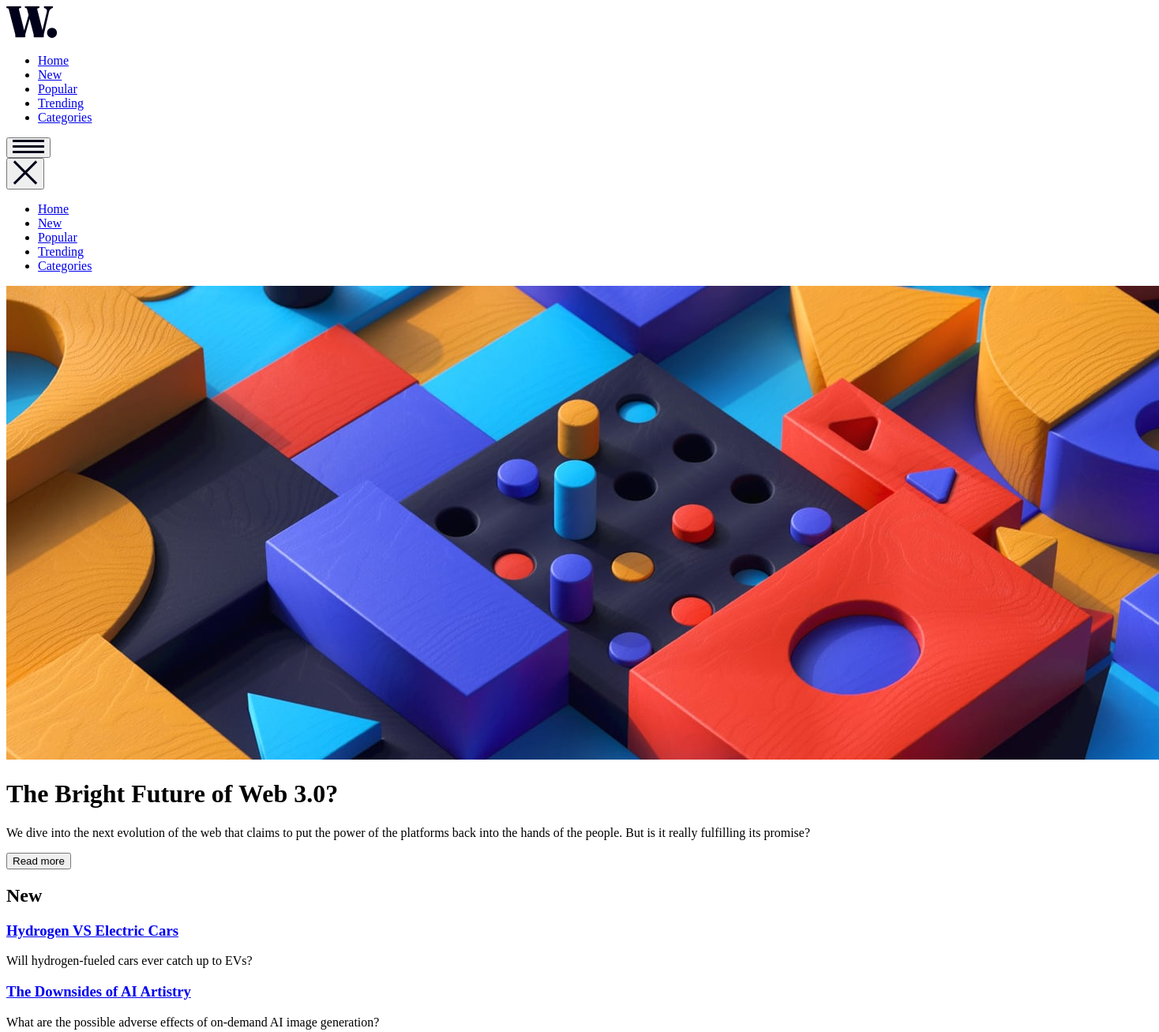
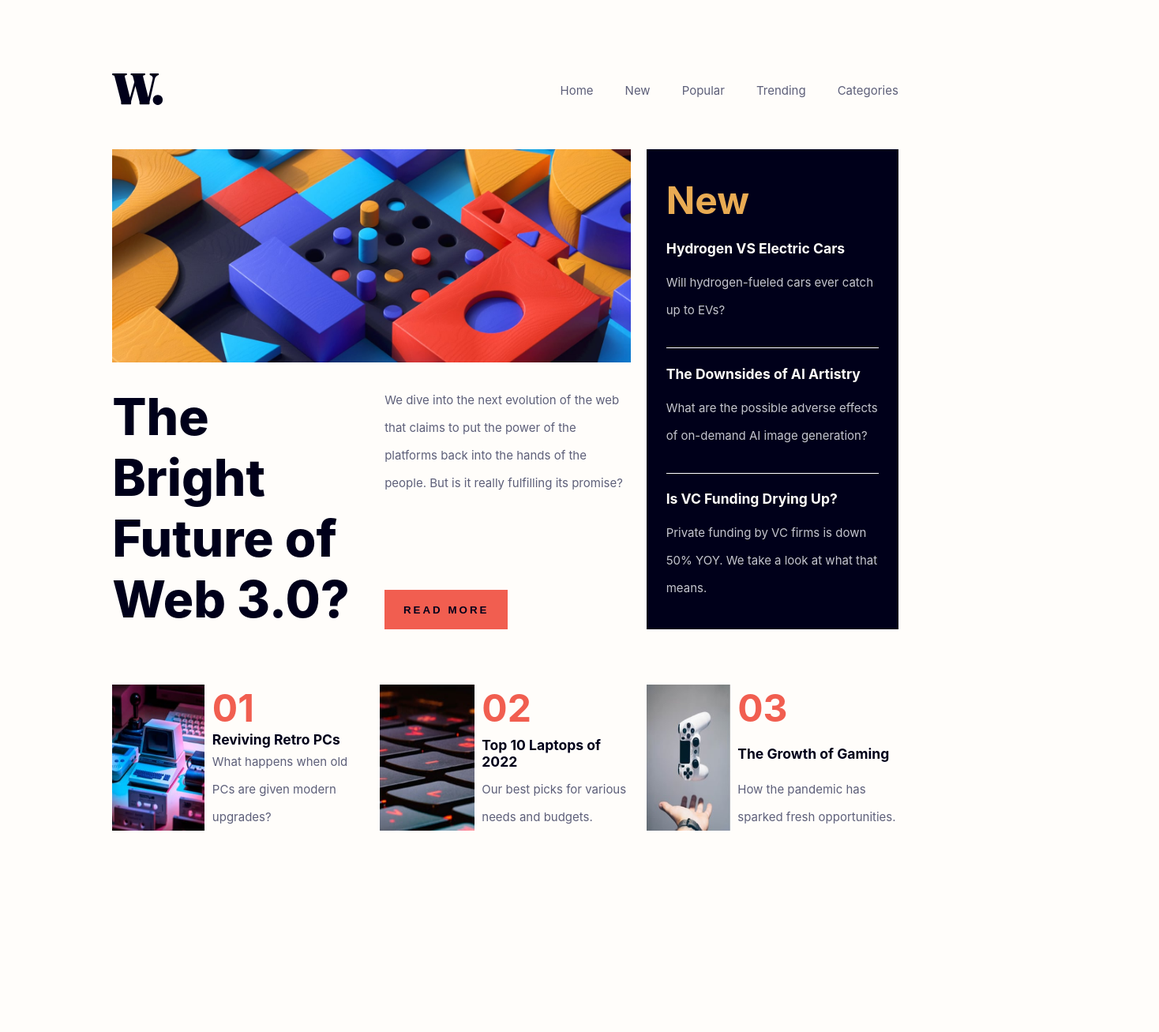
Before and after one commit to Kaung-Khant-Ko-Ko/news-homepage-challenge, a plain HTML site: page index.html in a window 1280 px wide. Shown: the top 1307 px of the page at 79% size, 1468 px wide, since content can reach past the window. After the commit the page ends 1142 px from the top, so only its background shows below. Drawn offline with Linux system fonts and the light colour scheme.

Commit message:
Add files via upload

```diff
--- a/index.html
+++ b/index.html
@@ -12,6 +12,8 @@
       href="./assets/images/favicon-32x32.png"
     />
 
+    <link rel="stylesheet" href="./style.css" />
+
     <title>Frontend Mentor | News homepage</title>
   </head>
   <body>
@@ -19,28 +21,54 @@
       <a href="#">
         <img src="./assets/images/logo.svg" alt="Logo" class="logo-image" />
       </a>
-      <ul class="navigation__items">
-        <li><a href="#">Home</a></li>
-        <li><a href="#">New</a></li>
-        <li><a href="#">Popular</a></li>
-        <li><a href="#">Trending</a></li>
-        <li><a href="#">Categories</a></li>
+      <ul class="navigation__list">
+        <li class="navigation__item">
+          <a href="#" class="navigation__link">Home</a>
+        </li>
+        <li class="navigation__item">
+          <a href="#" class="navigation__link">New</a>
+        </li>
+        <li class="navigation__item">
+          <a href="#" class="navigation__link">Popular</a>
+        </li>
+        <li class="navigation__item">
+          <a href="#" class="navigation__link">Trending</a>
+        </li>
+        <li class="navigation__item">
+          <a href="#" class="navigation__link">Categories</a>
+        </li>
       </ul>
       <button class="navigation__button">
         <img src="./assets/images/icon-menu.svg" alt="Menu icon" />
       </button>
     </nav>
     <aside class="sidebar-container">
+      <div class="sidebar__cover"></div>
+      <div class="sidebar__content">
         <button class="sidebar__button">
-        <img src="./assets/images/icon-menu-close.svg" alt="Close menu icon" />
+          <img
+            src="./assets/images/icon-menu-close.svg"
+            alt="Close menu icon"
+          />
         </button>
-      <ul class="sidebar__items">
-        <li><a href="#">Home</a></li>
-        <li><a href="#">New</a></li>
-        <li><a href="#">Popular</a></li>
-        <li><a href="#">Trending</a></li>
-        <li><a href="#">Categories</a></li>
+        <ul class="sidebar__list">
+          <li class="sidebar__item">
+            <a href="#" class="sidebar__link">Home</a>
+          </li>
+          <li class="sidebar__item">
+            <a href="#" class="sidebar__link">New</a>
+          </li>
+          <li class="sidebar__item">
+            <a href="#" class="sidebar__link">Popular</a>
+          </li>
+          <li class="sidebar__item">
+            <a href="#" class="sidebar__link">Trending</a>
+          </li>
+          <li class="sidebar__item">
+            <a href="#" class="sidebar__link">Categories</a>
+          </li>
         </ul>
+      </div>
     </aside>
     <main class="content-container">
       <div class="content__main-content">
@@ -50,6 +78,7 @@
           class="main-content__image"
         />
         <h1 class="main-content__title">The Bright Future of Web 3.0?</h1>
+        <div class="main-content__info">
           <p class="main-content__text">
             We dive into the next evolution of the web that claims to put the
             power of the platforms back into the hands of the people. But is it
@@ -58,6 +87,7 @@
           <button type="button" id="main-btn" class="main-content__button">
             Read more
           </button>
+        </div>
       </div>
       <div class="content__new-content">
         <h2 class="new-content__heading">New</h2>
@@ -78,7 +108,7 @@
             generation?
           </p>
         </div>
-        <div class="new-content">
+        <div class="new-content new-content--last">
           <h3 class="new-content__title">
             <a href="#"> Is VC Funding Drying Up?</a>
           </h3>
@@ -95,6 +125,7 @@
             alt="Retro PC image"
             class="other-content__image"
           />
+          <div class="other-content__info">
             <h2 class="other-content__number">01</h2>
             <h3 class="other-content__title">
               <a href="#">Reviving Retro PCs</a>
@@ -103,12 +134,14 @@
               What happens when old PCs are given modern upgrades?
             </p>
           </div>
+        </div>
         <div class="other-content">
           <img
             src="./assets/images/image-top-laptops.jpg"
             alt="Keys image from a laptop"
             class="other-content__image"
           />
+          <div class="other-content__info">
             <h2 class="other-content__number">02</h2>
             <h3 class="other-content__title">
               <a href="#">Top 10 Laptops of 2022</a>
@@ -117,12 +150,14 @@
               Our best picks for various needs and budgets.
             </p>
           </div>
+        </div>
         <div class="other-content">
           <img
             src="./assets/images/image-gaming-growth.jpg"
             alt="Game controller image"
             class="other-content__image"
           />
+          <div class="other-content__info">
             <h2 class="other-content__number">03</h2>
             <h3 class="other-content__title">
               <a href="#">The Growth of Gaming</a>
@@ -132,6 +167,7 @@
             </p>
           </div>
         </div>
+      </div>
     </main>
   </body>
 </html>
--- /dev/null
+++ b/style.css
@@ -0,0 +1,254 @@
+@font-face {
+  font-family: "Inter", sans-serif;
+  src: url("./assets/fonts/static/Inter-Bold.ttf"),
+    url("./assets/fonts/static/Inter-ExtraBold.ttf"),
+    url("./assets/fonts/static/Inter-Regular.ttf");
+  font-size: 21px;
+  font-weight: 400;
+}
+
+body {
+  margin: 0px;
+  padding: 90px 11.11%;
+
+  background-color: hsl(36, 100%, 99%);
+
+  font-family: "Inter", sans-serif;
+  font-size: 15px;
+  font-weight: 400;
+  color: hsl(236, 13%, 42%);
+}
+
+p {
+  margin: 0px;
+  line-height: 35px;
+}
+
+.navigation-container {
+  display: flex;
+  justify-content: space-between;
+  align-items: center;
+}
+
+.navigation__list {
+  padding: 0px;
+  display: flex;
+  gap: 40px;
+}
+
+.navigation__item,
+.sidebar__item {
+  list-style: none;
+}
+
+.navigation__link,
+.sidebar__link {
+  text-decoration: none;
+  color: hsl(236, 13%, 42%);
+}
+
+.navigation__button,
+.sidebar__button {
+  width: 50px;
+  height: 50px;
+  display: flex;
+  justify-content: center;
+  align-items: center;
+}
+
+.navigation__button {
+  position: absolute;
+  right: 11.11%;
+  visibility: hidden;
+}
+
+.sidebar-container {
+  min-height: 100vh;
+  width: 0px;
+  z-index: 1;
+  position: fixed;
+  top: 0px;
+  right: 0px;
+  overflow-x: hidden;
+
+  display: grid;
+  grid-template-columns: 20% 80%;
+}
+
+.sidebar__cover {
+  background-color: hsla(0, 0%, 50%, 0.25);
+}
+
+.sidebar__content {
+  padding-top: 90px;
+  background-color: hsl(36, 100%, 99%);
+
+  display: flex;
+  flex-direction: column;
+  align-items: start;
+}
+
+.sidebar__list {
+  margin: 20px;
+  padding-left: 50px;
+}
+
+.sidebar__item {
+  margin: 30px 0px;
+}
+
+.sidebar__button {
+  align-self: end;
+  margin-right: 13.9%;
+}
+
+.content-container {
+  margin-top: 50px;
+
+  display: grid;
+  column-gap: 2%;
+  grid-template-columns: 1fr 1fr 1fr;
+  grid-template-rows: auto auto;
+  grid-template-areas:
+    "main main new"
+    "other other other";
+}
+
+.content__main-content {
+  grid-area: main;
+
+  display: grid;
+  column-gap: 5%;
+  grid-template-columns: 1fr 1fr;
+  grid-template-rows: auto auto;
+  grid-template-areas:
+    "image image"
+    "title info";
+}
+
+.main-content__image {
+  grid-area: image;
+  width: 100%;
+}
+
+.main-content__title {
+  grid-area: title;
+
+  font-size: 4rem;
+  font-weight: 800;
+  margin: 0px;
+  margin-top: 30px;
+  color: hsl(240, 100%, 5%);
+}
+
+.main-content__info {
+  grid-area: info;
+
+  margin-top: 30px;
+
+  display: flex;
+  flex-direction: column;
+  justify-content: space-between;
+}
+
+.main-content__button {
+  width: 50%;
+  height: 50px;
+  background-color: hsl(5, 85%, 63%);
+  color: hsl(240, 100%, 5%);
+  border: 0px;
+
+  text-transform: uppercase;
+  letter-spacing: 3px;
+  font-weight: 700;
+}
+
+.content__new-content {
+  grid-area: new;
+
+  background-color: hsl(240, 100%, 5%);
+
+  padding: 35px 7.69%;
+
+  display: flex;
+  flex-direction: column;
+  justify-content: space-between;
+}
+
+.new-content {
+  border-bottom: 1px solid white;
+  padding-bottom: 30px;
+  display: flex;
+  flex-direction: column;
+  gap: 15px;
+}
+
+.new-content--last {
+  border-bottom: 0px;
+  padding-bottom: 0px;
+}
+
+.new-content__heading {
+  margin: 0px;
+  font-size: 3rem;
+  font-weight: 700;
+  color: hsl(35, 77%, 62%);
+}
+
+.new-content__title {
+  margin: 0px;
+}
+
+.new-content__title > a {
+  color: hsl(36, 100%, 99%);
+  text-decoration: none;
+}
+
+.new-content__text {
+  color: hsl(233, 8%, 79%);
+}
+
+.content__other-content {
+  grid-area: other;
+
+  margin-top: 70px;
+
+  display: grid;
+  gap: 2%;
+  grid-template-columns: 1fr 1fr 1fr;
+}
+
+.other-content {
+  display: grid;
+  gap: 3%;
+  grid-template-columns: auto auto;
+}
+
+.other-content__image {
+  width: 100%;
+  height: 100%;
+}
+
+.other-content__info {
+  display: flex;
+  flex-direction: column;
+  justify-content: space-between;
+}
+
+.other-content__number {
+  margin: 0px;
+  font-size: 3rem;
+  font-weight: 700;
+  color: hsl(5, 85%, 63%);
+}
+
+.other-content__title {
+  margin: 0px;
+  font-weight: 700;
+  color: hsl(240, 100%, 5%);
+}
+
+.other-content__title > a {
+  color: hsl(240, 100%, 5%);
+  text-decoration: none;
+}
```
Lines whose indentation alone changed are shown as unchanged.
